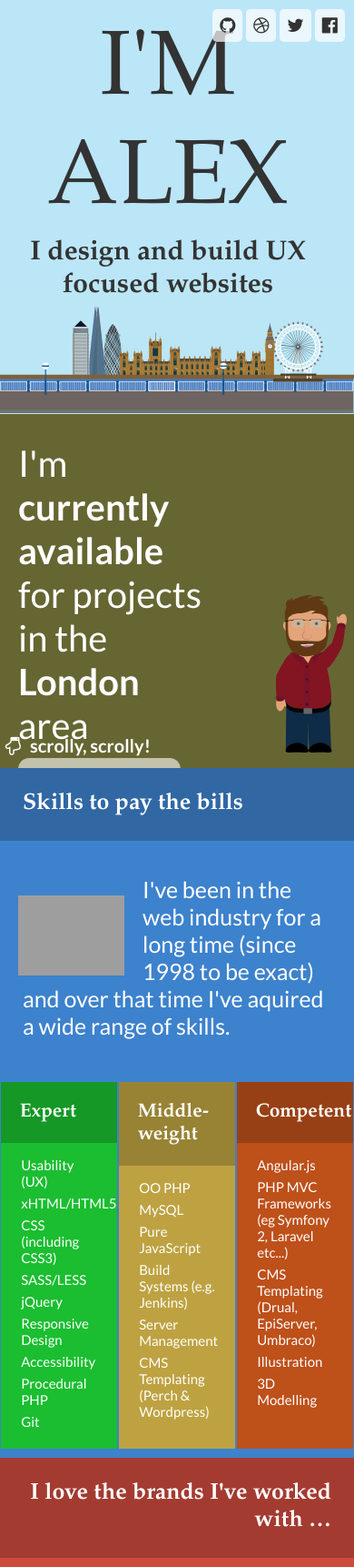
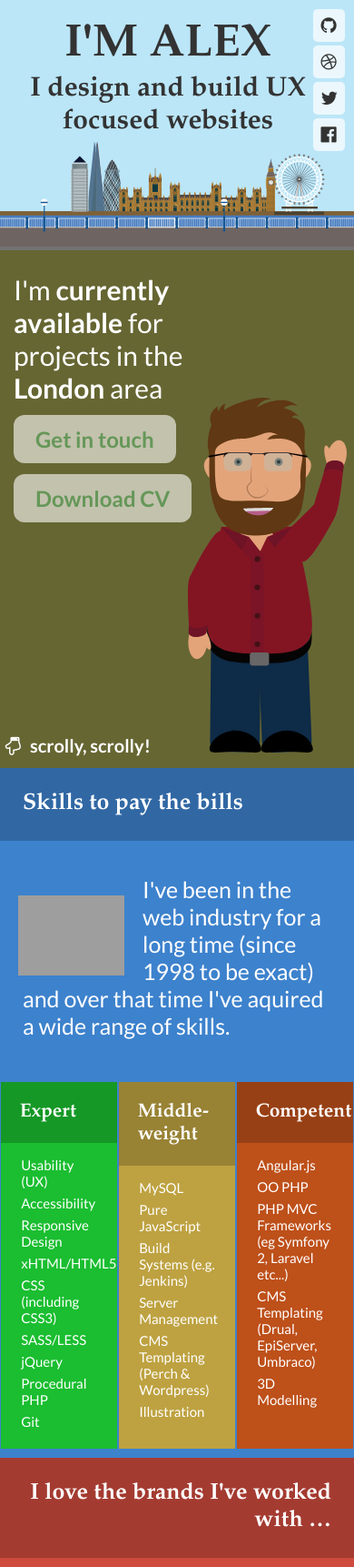
Before and after one commit to foxleigh81/portfolio-archived, a PHP site: page / in a window 390 px wide. Shown: the top 1722 px of the page at 91% size. Run offline with PHP 8.4, Linux system fonts and the light colour scheme; style sheets or scripts are compiled from the project's sources; some libraries are stand-ins or nearby versions; some web fonts are replaced; grey boxes are pictures that could not be loaded.

Commit message:
started making the site responsive

```diff
--- a/index.php
+++ b/index.php
@@ -55,10 +55,10 @@
                 <h2>I design and build <strong>UX focused</strong> websites</h2>
             </header>
         </div>
-        <img class="alex" src="/static/images/alex-available.svg" width="20%" alt="An illustration of me, Alex Ward.">
+        <img class="alex" src="/static/images/alex-available.svg" alt="An illustration of me, Alex Ward.">
         <div>
             <div class="cta">
-                <p>I'm <strong>currently available</strong> for projects <br /> in the <strong>London</strong> area</p>
+                <p>I'm <strong>currently available</strong> for projects in the <strong>London</strong> area</p>
                 <a href="" class="button">Get in touch</a>
                 <a href="" class="button">Download CV</a>
             </div>
@@ -76,12 +76,12 @@
                 <h2>Expert</h2>
                 <ul>
                     <li>Usability (UX)</li>
+                    <li>Accessibility</li>
+                    <li>Responsive Design</li>
                     <li>xHTML/HTML5</li>
                     <li>CSS (including CSS3)</li>
                     <li>SASS/LESS</li>
                     <li>jQuery</li>
-                    <li>Responsive Design</li>
-                    <li>Accessibility</li>
                     <li>Procedural PHP</li>
                     <li>Git</li>
                 </ul>
@@ -89,21 +89,21 @@
             <div class="cell max-3">
                 <h2>Middle-weight</h2>
                 <ul>
-                    <li>OO PHP</li>
                     <li>MySQL</li>
                     <li>Pure JavaScript</li>
                     <li>Build Systems (e.g. Jenkins)</li>
                     <li>Server Management</li>
                     <li>CMS Templating (Perch &amp; Wordpress)</li>
+                    <li>Illustration</li>
                 </ul>
             </div>
             <div class="cell max-3">
                 <h2>Competent</h2>
                 <ul>
                     <li>Angular.js</li>
+                    <li>OO PHP</li>
                     <li>PHP MVC Frameworks (eg Symfony 2, Laravel etc...)</li>
                     <li>CMS Templating (Drual, EpiServer, Umbraco)</li>
-                    <li>Illustration</li>
                     <li>3D Modelling</li>
                 </ul>
             </div>
--- a/static/styles/css/core.css
+++ b/static/styles/css/core.css
@@ -215,7 +215,7 @@
     background-color: #666633; }
     body > section.status > div {
       background-image: url("/static/images/backdrop-available.svg");
-      background-size: 100% auto;
+      background-size: 101% auto;
       background-repeat: no-repeat;
       background-position: bottom center;
       background-color: #bbe6f8;
@@ -240,11 +240,12 @@
     body > section.status .alex {
       position: absolute;
       right: 2%;
-      bottom: 2%; }
+      bottom: 2%;
+      width: 20%; }
     body > section.status .cta {
-      width: 70%;
       padding: 0.5em;
-      font-size: 4em; }
+      font-size: 4em;
+      width: 80%; }
       body > section.status .cta .button {
         display: inline-block;
         margin-top: 0.5em;
@@ -384,4 +385,45 @@
   background-color: #424242; }
 
 /* This is where all media queries are held */
+@media screen and (min-width: 1080px) {
+  body > section.status > div {
+    padding: 1em 2em 25% 0; }
+  body > section.status .cta {
+    font-size: 5em; } }
+@media screen and (max-width: 1240px) {
+  body > section.status > div {
+    padding: 1em 2em 30% 0; } }
+@media screen and (max-width: 1000px) {
+  body > section.status .alex {
+    width: 27%; } }
+@media screen and (max-width: 850px) {
+  body > section.status > div {
+    padding: 1em 2em 50% 0; }
+  body > section.status .cta {
+    width: 70%;
+    font-size: 3.2em; } }
+@media screen and (max-width: 750px) {
+  body > section.status .cta {
+    font-size: 4.5em; } }
+/* Mobile breakpoints are a little different to the above, */
+/* they assume a slower connection and replace large SVGs with pngs, */
+/* smaller svgs are still used as normal. */
+@media screen and (max-width: 500px) {
+  .social li {
+    display: block; }
+    .social li a {
+      margin-bottom: 0.2em;
+      margin-left: 0; }
+
+  body > section.status > div {
+    padding: 1em 2em 25% 0; }
+  body > section.status h1 {
+    font-size: 5em;
+    font-weight: bold; }
+  body > section.status h2 {
+    font-size: 3em; }
+  body > section.status .alex {
+    width: 45%; }
+  body > section.status .cta {
+    font-size: 3em; } }
 /* The styles in this sheet are only visible when JS is enabled */
--- a/static/styles/scss/custom.scss
+++ b/static/styles/scss/custom.scss
@@ -80,7 +80,7 @@
         background-color: #666633;
         > div {
             background-image: url('/static/images/backdrop-available.svg');
-            background-size: 100% auto;
+            background-size: 101% auto;
             background-repeat: no-repeat;
             background-position: bottom center;
             background-color: #bbe6f8;
@@ -117,13 +117,13 @@
             position:absolute;
             right: 2%;
             bottom: 2%;
+            width: 20%;
         }
 
         .cta {
-            width: 70%;
             padding: 0.5em;
             font-size: 4em;
-
+            width: 80%;
             .button {
                 display: inline-block;
                 margin-top: 0.5em;
--- a/static/styles/scss/responsive.scss
+++ b/static/styles/scss/responsive.scss
@@ -1 +1,82 @@
 /* This is where all media queries are held */
+
+
+@media screen and (min-width: 1080px) {
+    body > section {
+        &.status {
+            > div { padding: 1em 2em 25% 0; }
+            .cta {
+                font-size: 5em;
+            }
+        }
+    }
+}
+
+@media screen and (max-width: 1240px) {
+    body > section {
+        &.status {
+            > div { padding: 1em 2em 30% 0; }
+        }
+    }
+}
+
+@media screen and (max-width: 1000px) {
+    body > section {
+        &.status {
+            .alex { width: 27%; }
+        }
+    }
+}
+
+
+@media screen and (max-width: 850px) {
+    body > section {
+        &.status {
+            > div { padding: 1em 2em 50% 0; }
+            .cta {
+                width: 70%;
+                font-size: 3.2em;
+            }
+        }
+    }
+}
+
+@media screen and (max-width: 750px) {
+    body > section {
+        &.status {
+            .cta {
+                font-size: 4.5em;
+            }
+        }
+    }
+}
+
+
+/* Mobile breakpoints are a little different to the above, */
+/* they assume a slower connection and replace large SVGs with pngs, */
+/* smaller svgs are still used as normal. */
+
+@media screen and (max-width: 500px) {
+
+    .social li {
+        display: block;
+        a {
+            margin-bottom: 0.2em;
+            margin-left: 0;
+        }
+    }
+    body > section {
+        &.status {
+            > div { padding: 1em 2em 25% 0; }
+            h1 {
+                font-size: 5em;
+                font-weight: bold;
+            }
+            h2 { font-size: 3em; }
+            .alex { width: 45%; }
+            .cta {
+                font-size: 3em;
+            }
+        }
+    }
+}
```
Also changed, not shown: static/images/backdrop-available.png, static/images/backdrop-available.svg, 1 other file.
